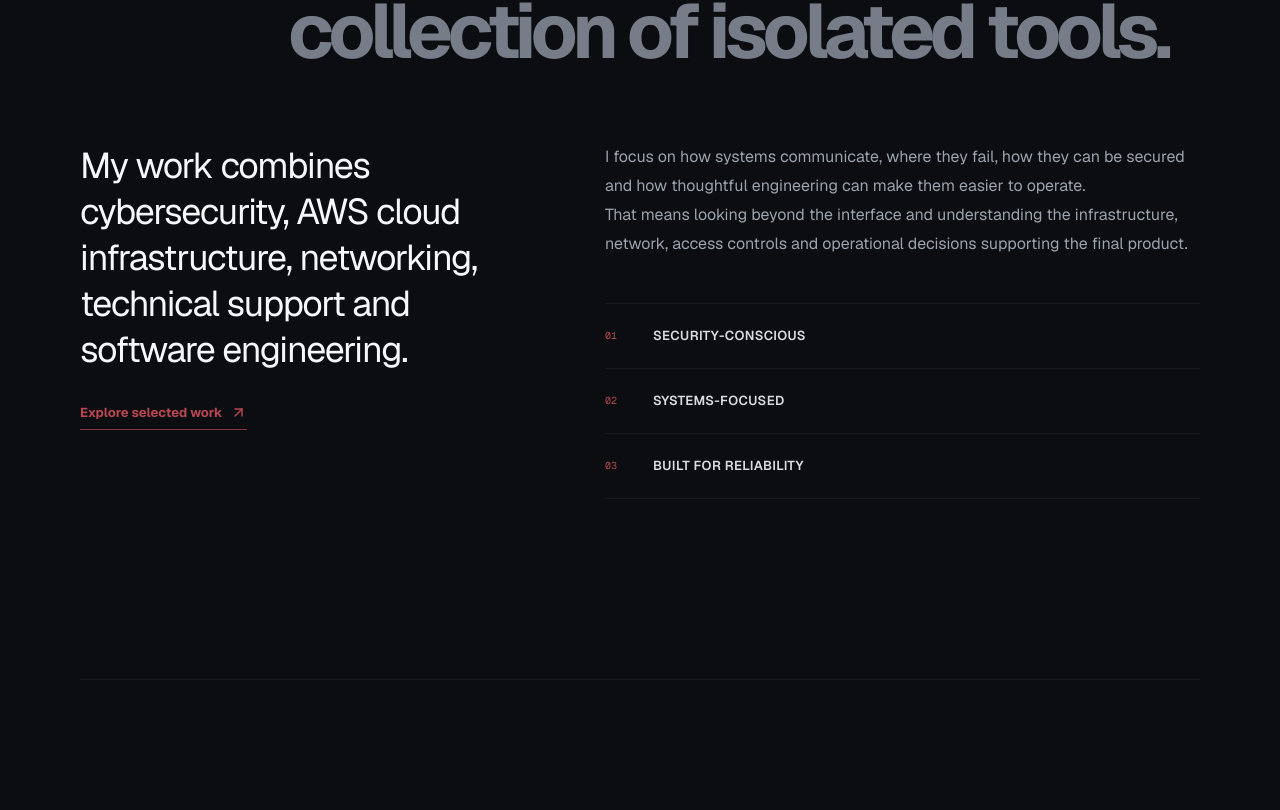
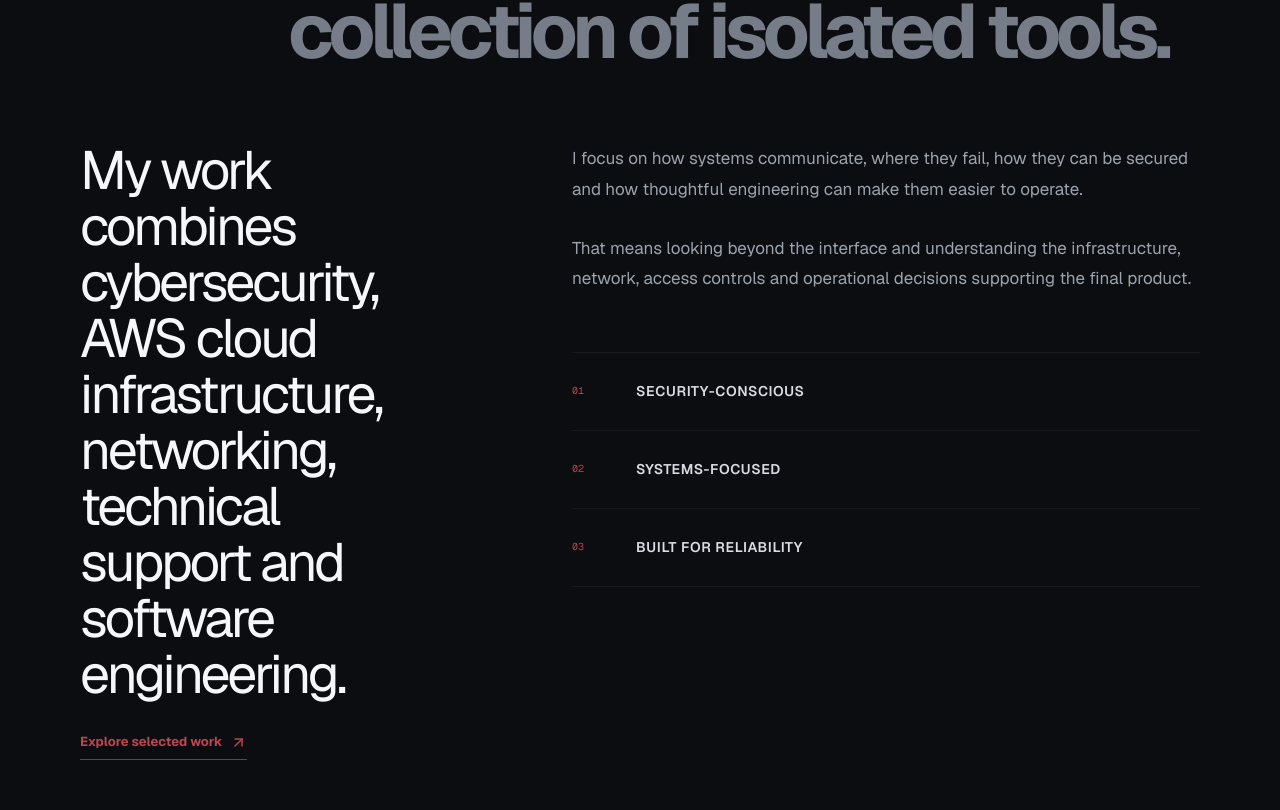
Before and after one commit to ano-nym-ous257/hoeks, a Next.js app: page / in a window 1280 px wide. Shown: the part 1390-2200 px from the top of the page. Built offline with nearby package versions, Linux system fonts and the light colour scheme.

Commit message:
refine about and contact hierarchy

```diff
--- a/src/app/globals.css
+++ b/src/app/globals.css
@@ -2968,3 +2968,102 @@ main {
     gap: 12px;
   }
 }
+
+/* About section refinement */
+
+.editorial-about-layout {
+  grid-template-columns: minmax(0, 0.75fr) minmax(0, 1.25fr);
+  gap: clamp(72px, 9vw, 140px);
+  align-items: start;
+}
+
+.editorial-about-statement {
+  position: sticky;
+  top: 140px;
+}
+
+.editorial-about-statement > p {
+  max-width: 520px;
+  font-size: clamp(2.1rem, 4.2vw, 4rem);
+  line-height: 1.04;
+  letter-spacing: -0.055em;
+}
+
+.editorial-about-copy {
+  max-width: 720px;
+  font-size: 17px;
+}
+
+.editorial-about-copy > p {
+  margin-bottom: 28px;
+}
+
+.editorial-principles {
+  margin-top: 58px;
+}
+
+.editorial-principle {
+  min-height: 78px;
+  grid-template-columns: 64px 1fr;
+}
+
+.editorial-principle strong {
+  font-size: 14px;
+  letter-spacing: 0.04em;
+}
+
+@media (max-width: 900px) {
+  .editorial-about-statement {
+    position: static;
+  }
+}
+
+/* Contact section refinement */
+
+.contact-console {
+  grid-template-columns: minmax(0, 1.15fr) minmax(360px, 0.85fr);
+}
+
+.contact-information {
+  min-height: 690px;
+  padding: clamp(42px, 6vw, 72px);
+  justify-content: space-between;
+}
+
+.contact-information h3 {
+  max-width: 760px;
+  font-size: clamp(3rem, 6vw, 6.6rem);
+  line-height: 0.92;
+}
+
+.contact-description {
+  max-width: 560px;
+}
+
+.contact-details {
+  max-width: 560px;
+}
+
+.contact-form {
+  padding: clamp(34px, 5vw, 54px);
+  background: rgba(255, 255, 255, 0.012);
+}
+
+.contact-fields {
+  gap: 28px;
+}
+
+.contact-fields input,
+.contact-fields textarea {
+  font-size: 15px;
+}
+
+.contact-submit {
+  margin-top: 36px;
+}
+
+@media (max-width: 850px) {
+  .contact-information {
+    min-height: auto;
+  }
+}
```
